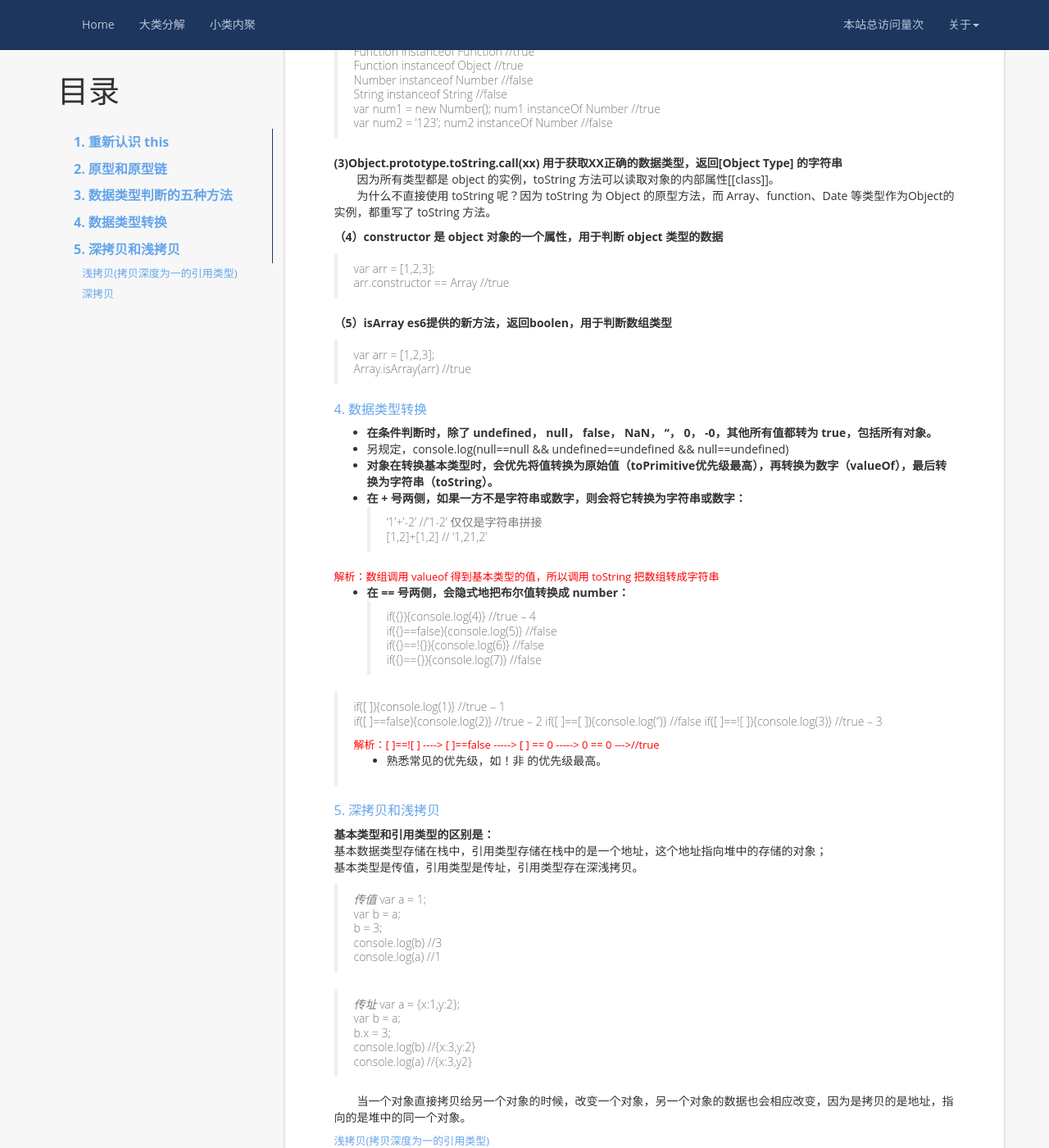
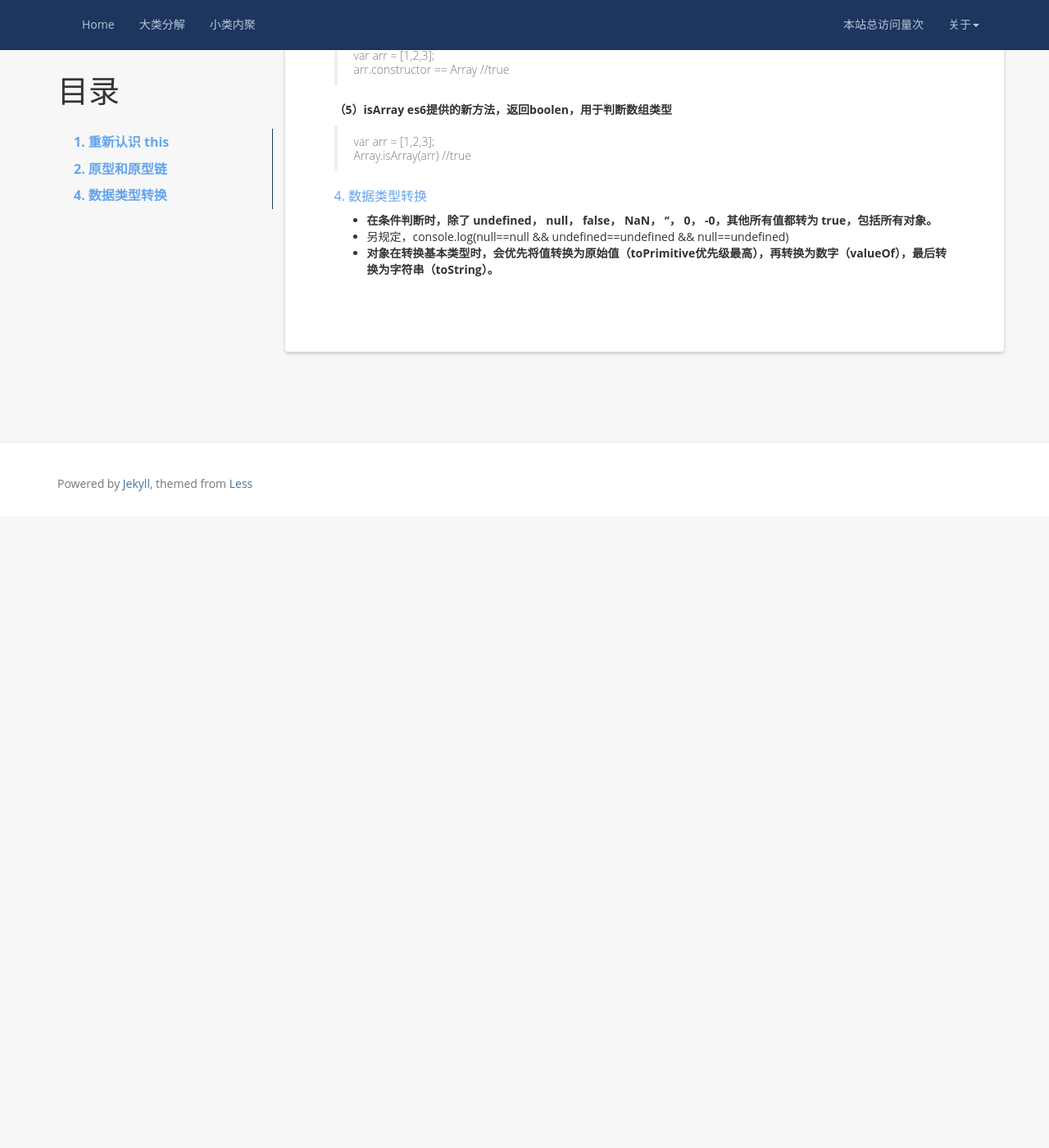
Before and after one commit to JenneyXu/JenneyXu.github.io, a Jekyll site: the page built from _posts/2019-05-30-JS基础--this、原型、原型链.md, in a window 1280 px wide and 1400 px high, scrolled down 1663 px. Shown: the whole window at 82% size. Built offline with Jekyll 4.4.1, drawn with Linux system fonts in a browser that asks for light colours; nearby versions of some CDN libraries; a script that is not in the unit is left out; comment, search, counter and statistics services are not loaded; after the commit the page ends 2293 px from its top, so only the background shows below that; some of the changed text lies outside the part shown.

Commit message:
Voliet's

```diff
--- a/_posts/2019-05-30-JS基础--this、原型、原型链.md
+++ b/_posts/2019-05-30-JS基础--this、原型、原型链.md
@@ -39,20 +39,13 @@
 箭头函数的this指向定义函数时所在的作用域，而且这个this是不能被 call\apply\bind 更改的。虽然这么写不会报错 但是this指向不会变。 其实，箭头函数，在涉及this绑定的问题和普通函数完全不一致。取而代之的是用当前词法作用域覆盖了this本来的值。
 apply
 
-**<font color="#65A5EA" size="2">几种改变 this 指向的方式优先级：优先级：new绑定、显示绑定、隐式绑定、默认绑定。</font>**
+**<font color="#65A5EA" size="2">几种改变 this 指向的方式优先级：new绑定 > 显示绑定 > 隐式绑定 > 默认绑定。</font>**
 
-**本地对象、内置对象和宿主对象：**
-&emsp;&emsp;ECMA-262 把本地对象（native object）定义为“独立于宿主环境的 ECMAScript 实现提供的对象”。常见的本地对象有 String、Boolean、Number、Object、Function、Array、Date、RegExp、Error、ReferenceError等。其实，本地对象就是es中定义的引用类型。
-
-&emsp;&emsp;ECMA-262 把内置对象（built-in object）定义为“由 ECMAScript 实现提供的、独立于宿主环境的所有对象，在 ECMAScript 程序开始执行时出现”。即内置对象是本地对象的子集，但是内置对象不是需要手动实例化，而是在在程序开始执行时已经被实例化了。如 Global、Math。在 ECMAScript 中，所有函数必须是某个对象的方法，比如parseInt 可以直接调用，事实上 parseInt 就是 Global 对象上的方法。调用 Math 对象上的方法不需要实例化，直接调用即可， Math.ceil()。
-
-&emsp;&emsp;宿主对象是指由宿主环境提供的对象，对于嵌入到网页中的 js 而言，浏览器就是其宿主环境，提供 BOM、DOM、console 等宿主对象。
 #### <font color="#65A5EA" size="3">2. 原型和原型链</font>			{#say-goodbyte}
 &emsp;&emsp;对于 obj 来说(每个obj都有 __proto__ 属性)，可以通过 __proto__ 找到一个原型对象。
 &emsp;&emsp;**但是，为什么有的基本类型也可以调用方法呢？比如 123.length**
 &emsp;&emsp;那是因为除了 null、undefined 以外的基本类型都有与之对应的特殊的引用类型——包装类型。当代码被解释执行时，底层会将基本类型转换成引用类型，这样基本类型就可以调用与之相对应的引用类型的属性和方法。
 
-#### <font color="#65A5EA" size="3">3. 数据类型判断的五种方法</font>			{#say-goodbyte}
 **（1）typeof 返回数据类型，常用于判断除null之外的基本类型**
 对于除了 null 之外的基本类型，可以通过 typeof 获得正确的数据类型。 (typeof null //Object)
 对于除了function 之外的对象，typeof 都会返回 object 。 (typeof Function//function)
@@ -83,84 +76,3 @@
 * **在条件判断时，除了 undefined， null， false， NaN， ''， 0， -0，其他所有值都转为 true，包括所有对象。**
 * 另规定，console.log(null==null && undefined==undefined && null==undefined)
 * **对象在转换基本类型时，会优先将值转换为原始值（toPrimitive优先级最高），再转换为数字（valueOf），最后转换为字符串（toString）。**
-* **在 + 号两侧，如果一方不是字符串或数字，则会将它转换为字符串或数字：**
->'1'+'-2'  //'1-2' 仅仅是字符串拼接
->[1,2]+[1,2]  // '1,21,2'
-
-<font color="red" size="2">解析：数组调用 valueof 得到基本类型的值，所以调用 toString 把数组转成字符串 </font>
-* **在 == 号两侧，会隐式地把布尔值转换成 number：**
->if({}){console.log(4)}  //true -- 4
->if({}==false){console.log(5)}  //false
->if({}==!{}){console.log(6)}  //false
->if({}=={}){console.log(7)}  //false
-
->if([ ]){console.log(1)}   //true -- 1
->if([ ]==false){console.log(2)}   //true -- 2
->if([ ]==[ ]){console.log('')}   //false
->if([ ]==![ ]){console.log(3)}  //true -- 3
-><font color="red" size="2">解析：[ ]==![ ]  ---->   [ ]==false   ----->   [ ] == 0   ----->   0 == 0  --->//true </font>
-* 熟悉常见的优先级，如！非 的优先级最高。
-
-#### <font color="#65A5EA" size="3">5. 深拷贝和浅拷贝</font>			{#say-goodbyte}
-**基本类型和引用类型的区别是：**
-基本数据类型存储在栈中，引用类型存储在栈中的是一个地址，这个地址指向堆中的存储的对象；
-基本类型是传值，引用类型是传址，引用类型存在深浅拷贝。
->*传值*
->var a = 1;
->var b = a;
->b = 3;
->console.log(b)   //3
->console.log(a)   //1
-
->*传址*
->var a = {x:1,y:2};
->var b = a;
->b.x = 3;
->console.log(b)   //{x:3,y:2}
->console.log(a)   //{x:3,y2}
-
-&emsp;&emsp;当一个对象直接拷贝给另一个对象的时候，改变一个对象，另一个对象的数据也会相应改变，因为是拷贝的是地址，指向的是堆中的同一个对象。
-
-##### <font color="#65A5EA" size="2">浅拷贝(拷贝深度为一的引用类型)</font>
-（1）Object.assign()
->Object.assign(target, ...sources)
-*//用于将所有可枚举属性的值从一个或多个源对象复制到目标对象。返回目标对象。*
-
->var a = {x:1,y:2};
->var b = Object.assign({},a);
->b.x = 3;
->console.log(b)   //{x:3,y:2}
->console.log(a)   //{x:1,y2}
-
-（2）扩展符 ...
->var a = {x:1,y:2};
->var b = {...a};
->b.x = 3;
->console.log(b)   //{x:3,y:2}
->console.log(a)   //{x:1,y2}
-
-##### <font color="#65A5EA" size="2">深拷贝</font>
-（1）JSON.parse(JSON.stringify(obj1))
-&emsp;&emsp;obj2 = JSON.parse(JSON.stringify(obj1)); 用JSON.stringify把对象转成字符串，再用JSON.parse把字符串转成新的对象。
-&emsp;&emsp;缺点是：这种方法转换后会抛弃对象的constructor，只能转换Number, String, Boolean，Array，像undefined，RegExp对象和function不能被转换。
->var a = {x:{m:1,n:0},y:2};
->var b = JSON.parse(JSON.stringify(a));
->b.x.m = 3;
->console.log(b)   //{x:{m:3,n:0},y:2}
->console.log(a)   //{x:{m:1,n:0},y:2}
-
-（2）递归 (只拷贝自身的属性)
->function deepClone(obj){
->>if(obj == null || typeof obj !== 'object') { return obj }
->>const newObj = new obj.constructor();
->>for(let key in Object.getOwnPropertyDescriptors(obj)){
->>>newObj[key] = clone(obj[key])
->>}
->>return newObj;
->}
-
->var a = {x:{m:1,n:0},y:2};
->var b = deepClone(a)
->b.x.m = 4;
->console.log(b)  //{x:{m:4,n:0},y:2}
->console.log(a)  //{x:{m:1,n:0},y:2}
```
